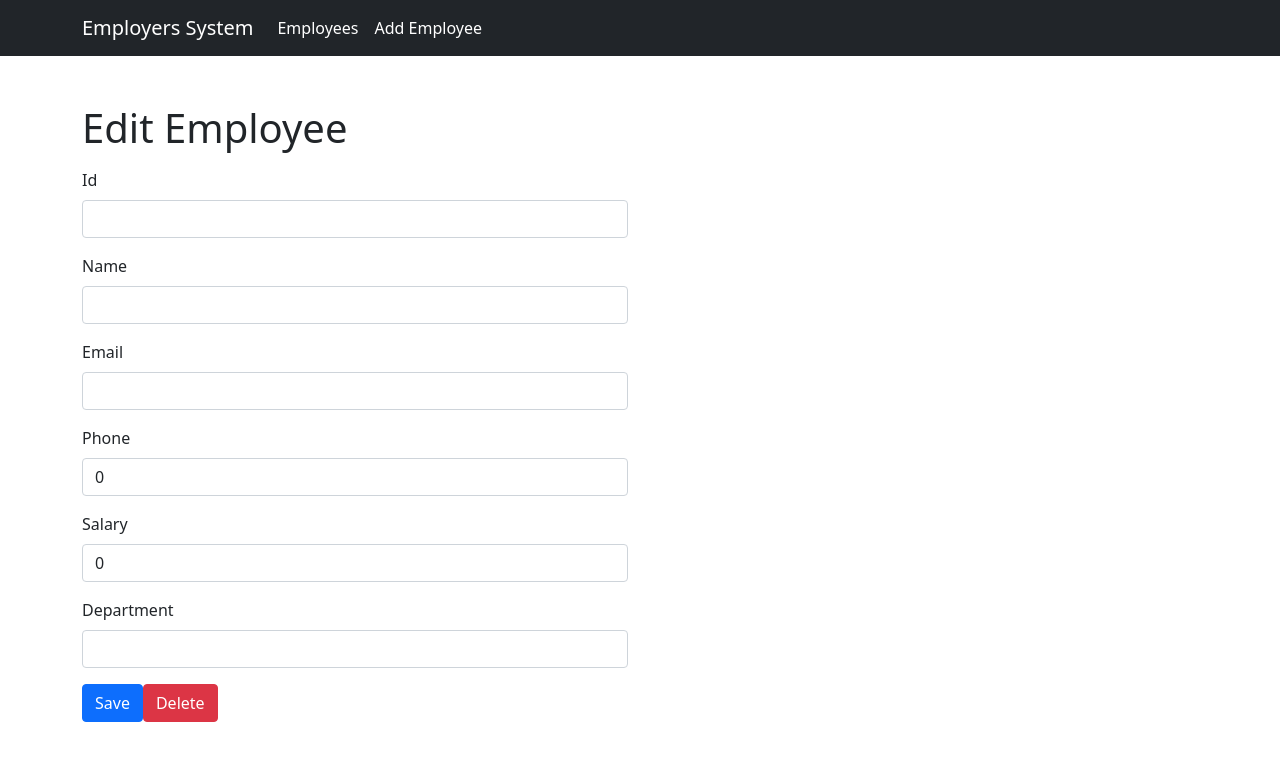
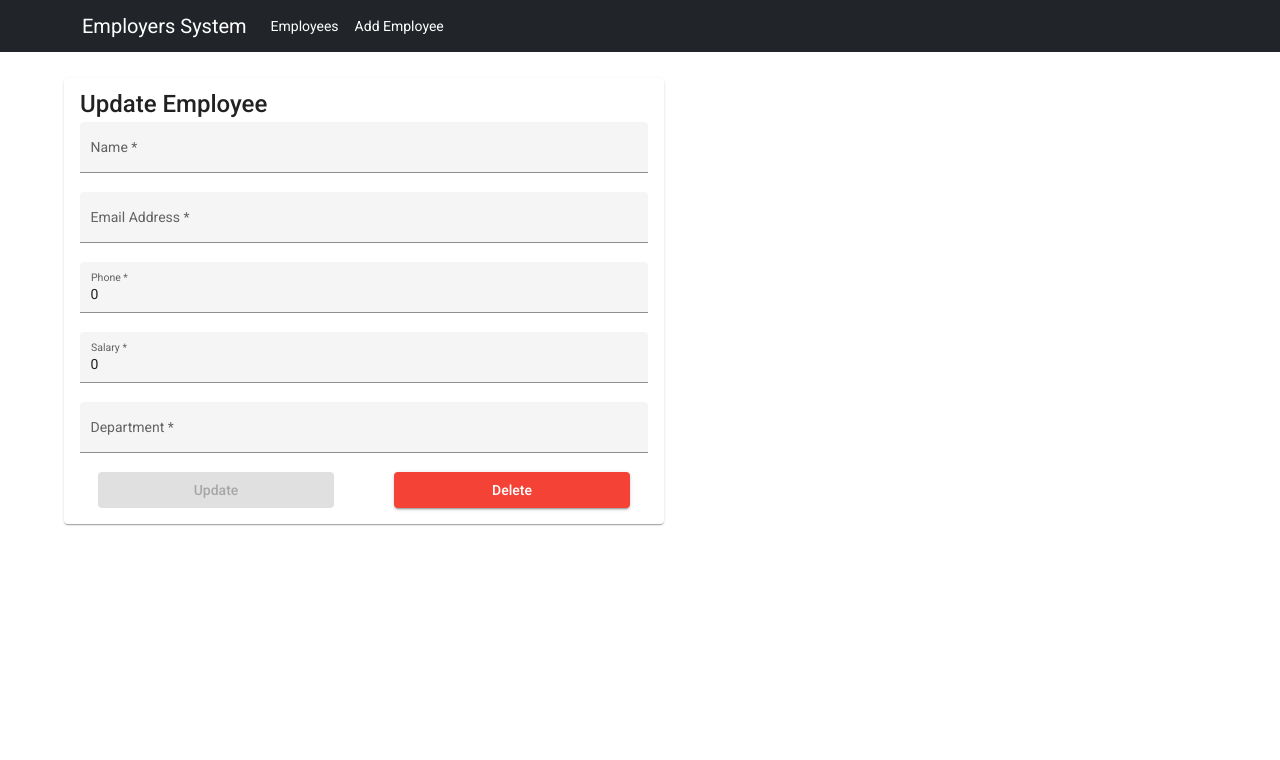
Before and after one commit to kossam/Employers.UI, an Angular app: page /employees/edit/1 in a window 1280 px wide. Shown: the top 760 px of the page. Built offline with nearby package versions, Linux system fonts and the light colour scheme; no server answers.

Commit message:
form validation

```diff
--- a/angular.json
+++ b/angular.json
@@ -30,6 +30,7 @@
               "src/assets"
             ],
             "styles": [
+              "./node_modules/@angular/material/prebuilt-themes/indigo-pink.css",
               "src/styles.css"
             ],
             "scripts": []
@@ -97,6 +98,7 @@
               "src/assets"
             ],
             "styles": [
+              "./node_modules/@angular/material/prebuilt-themes/indigo-pink.css",
               "src/styles.css"
             ],
             "scripts": []
--- a/package.json
+++ b/package.json
@@ -11,10 +11,12 @@
   "private": true,
   "dependencies": {
     "@angular/animations": "~13.1.0",
+    "@angular/cdk": "^13.3.9",
     "@angular/common": "~13.1.0",
     "@angular/compiler": "~13.1.0",
     "@angular/core": "~13.1.0",
     "@angular/forms": "~13.1.0",
+    "@angular/material": "^13.3.9",
     "@angular/platform-browser": "~13.1.0",
     "@angular/platform-browser-dynamic": "~13.1.0",
     "@angular/router": "~13.1.0",
--- a/src/app/components/employees/add-employee/add-employee.component.css
+++ b/src/app/components/employees/add-employee/add-employee.component.css
@@ -0,0 +1,14 @@
+mat-card  {
+    min-width: 200px;
+    max-width: 600px;
+    width: 100%;
+    margin-left: 5%;
+    margin-top: 2%;
+  }
+
+  .example-full-width {
+    width: 100%;
+  }
+  button{
+    width: 100%;
+  }
--- a/src/app/components/employees/add-employee/add-employee.component.html
+++ b/src/app/components/employees/add-employee/add-employee.component.html
@@ -1,54 +1,46 @@
-<div class="container my-5">
-    <h1 class="mb-3">Add Employee</h1>
-    <div class="row">
-        <div class="col-6">
-            <form #form="ngForm" (ngSubmit)="form.form.valid && addEmployee()" novalidate>
-                <div class="mb-3">
-                  <label for="name" class="form-label">Name</label>
-                  <input type="text" class="form-control" id="name" name="name" [(ngModel)]="addEmployeeRequest.name"
-                  #name="ngModel" [ngClass]="{ 'is-invalid': form.submitted && name.invalid }" required>
-                  <div *ngIf="form.submitted && name.invalid" class="invalid-feedback">
-                    <div *ngIf="name.errors?.required">First Name is required</div>
-                </div>
-                </div>
-                <div class="mb-3">
-                    <label for="email" class="form-label">Email</label>
-                    <input type="email" class="form-control" id="email" name="email" [(ngModel)] ="addEmployeeRequest.email"
-                    #email="ngModel" [ngClass]="{ 'is-invalid': form.submitted && email.invalid }" required
-                    >
-                    <div *ngIf="form.submitted && email.invalid" class="invalid-feedback">
-                      <div *ngIf="email.errors?.required">Email is required</div>
-                  </div>
-                  </div>
-                  <div class="mb-3">
-                    <label for="phone" class="form-label">Phone</label>
-                    <input type="number" class="form-control" id="phone" name="phone" [(ngModel)] ="addEmployeeRequest.phone"
-                    #phone="ngModel" [ngClass]="{ 'is-invalid': form.submitted && phone.invalid }" required
-                    >
-                    <div *ngIf="form.submitted && phone.invalid" class="invalid-feedback">
-                      <div *ngIf="phone.errors?.required">Phone is required</div>
-                  </div>
-                  </div>
-                  <div class="mb-3">
-                    <label for="salary" class="form-label">Salary</label>
-                    <input type="number" class="form-control" id="salary" name="salary" [(ngModel)] ="addEmployeeRequest.salary"
-                    #salary="ngModel" [ngClass]="{ 'is-invalid': form.submitted && salary.invalid }" required
-                    >
-                    <div *ngIf="form.submitted && salary.invalid" class="invalid-feedback">
-                      <div *ngIf="salary.errors?.required">Salary is required</div>
-                  </div>
-                  </div>
-                  <div class="mb-3">
-                    <label for="department" class="form-label">Department</label>
-                    <input type="text" class="form-control" id="department" name="department" [(ngModel)] ="addEmployeeRequest.department"
-                    #department="ngModel" [ngClass]="{ 'is-invalid': form.submitted && department.invalid }" required
-                    >
-                    <div *ngIf="form.submitted && department.invalid" class="invalid-feedback">
-                      <div *ngIf="department.errors?.required">Department Name is required</div>
-                  </div>
-                  </div>
-                <button type="submit" class="btn btn-primary">Save</button>
-              </form>
-        </div>
-    </div>
-</div>
+<mat-card>
+  <mat-card-title>Add Employee</mat-card-title>
+  <mat-card-content>
+    <form [formGroup]="addEmployeeForm" (ngSubmit)="addEmployee()" class="example-form">
+
+      <mat-form-field class="example-full-width" appearance="fill">
+        <mat-label>Name</mat-label>
+        <input matInput formControlName="name" placeholder="kossam" minlength="5" maxlength="30" required>
+        <mat-error *ngIf="f.name.errors?.required">Name is required</mat-error>
+        <mat-error *ngIf="f.name.errors?.minlength">Minimum Length is 5 characters</mat-error>
+      </mat-form-field>
+
+      <mat-form-field class="example-full-width" appearance="fill">
+        <mat-label>Email Address</mat-label>
+        <input matInput formControlName="email" placeholder="exapmle@gmail.com"
+          pattern="[a-zA-Z0-9.-_]{1,}@[a-zA-Z.-]{2,}[.]{1}[a-zA-Z]{2,}" required>
+        <mat-error *ngIf="f.email.errors?.required">Email is required</mat-error>
+        <mat-error *ngIf="f.email.errors?.pattern">Please enter a valid email address</mat-error>
+      </mat-form-field>
+
+      <mat-form-field class="example-full-width" appearance="fill">
+        <mat-label>Phone</mat-label>
+        <input matInput formControlName="phone" placeholder="+27777777777" pattern="^[0-9]{9}$" type="number" required>
+        <mat-error *ngIf="f.phone.errors?.required">Phone is required</mat-error>
+        <mat-error *ngIf="f.phone.errors?.pattern">Please enter a valid cell number</mat-error>
+      </mat-form-field>
+
+      <mat-form-field class="example-full-width" appearance="fill">
+        <mat-label>Salary</mat-label>
+        <input matInput formControlName="salary" minlength="4" placeholder="2000" required>
+        <mat-error *ngIf="f.salary.errors?.required">Salary is required</mat-error>
+        <mat-error *ngIf="f.salary.errors?.minlength">Minimum Salary Length is 4 characters</mat-error>
+      </mat-form-field>
+
+      <mat-form-field class="example-full-width" appearance="fill">
+        <mat-label>Department</mat-label>
+        <input matInput formControlName="department" minlength="5" maxlength="40" placeholder="Computer Science"
+          required>
+        <mat-error *ngIf="f.department.errors?.required">Department is required</mat-error>
+        <mat-error *ngIf="f.department.errors?.minlength">Minimum Length is 5 characters</mat-error>
+      </mat-form-field>
+
+      <button mat-raised-button color="primary" type="submit" [disabled]="!addEmployeeForm.valid">Save</button>
+    </form>
+  </mat-card-content>
+</mat-card>
--- a/src/app/components/employees/add-employee/add-employee.component.ts
+++ b/src/app/components/employees/add-employee/add-employee.component.ts
@@ -1,4 +1,5 @@
 import { Component, OnInit } from '@angular/core';
+import { FormBuilder, FormGroup, Validators } from '@angular/forms';
 import { Router } from '@angular/router';
 import { Employee } from 'src/app/models/employee.model';
 import { EmployeesService } from 'src/app/services/employees.service';
@@ -10,6 +11,9 @@ import { EmployeesService } from 'src/app/services/employees.service';
 })
 export class AddEmployeeComponent implements OnInit {
 
+  addEmployeeForm!: FormGroup;
+  submitted = false;
+
   addEmployeeRequest: Employee ={
     id: '',
     name: '',
@@ -20,12 +24,26 @@ export class AddEmployeeComponent implements OnInit {
 
   }
 
-  constructor(private employeesService: EmployeesService, private router: Router) { }
+  constructor(private employeesService: EmployeesService, private router: Router, private formBuilder: FormBuilder) { }
 
   ngOnInit(): void {
+    this.addEmployeeForm = this.formBuilder.group({
+      id: [''],
+      name: ['', Validators.required],
+      email: ['', Validators.required],
+      phone: ['', Validators.required],
+      salary: ['', Validators.required],
+      department: ['', Validators.required]
+    });
+  }
+  get f() {
+    return this.addEmployeeForm.controls;
   }
   addEmployee(){
-    this.employeesService.addEmployee(this.addEmployeeRequest).subscribe((response)=>{
+    if (this.addEmployeeForm.invalid) {
+      return
+    }
+    this.employeesService.addEmployee(this.addEmployeeForm.value).subscribe((response)=>{
       console.log(response)
       alert("Successfully added an Employee");
       this.router.navigate(['employees']);
--- a/src/app/components/employees/edit-employee/edit-employee.component.css
+++ b/src/app/components/employees/edit-employee/edit-employee.component.css
@@ -0,0 +1,17 @@
+mat-card  {
+    min-width: 200px;
+    max-width: 600px;
+    width: 100%;
+    margin-left: 5%;
+    margin-top: 2%;
+  }
+
+  .example-full-width {
+    width: 100%;
+  }
+  button{
+    width: 40%;
+  }
+  .row{
+    justify-content: space-around;
+  }
--- a/src/app/components/employees/edit-employee/edit-employee.component.html
+++ b/src/app/components/employees/edit-employee/edit-employee.component.html
@@ -1,35 +1,51 @@
-<div class="container my-5">
-    <h1 class="mb-3">Edit Employee</h1>
-    <div class="row">
-        <div class="col-6">
-            <form #form="ngForm" (ngSubmit)="updateEmployee()">
-                <div class="mb-3">
-                    <label for="id" class="form-label">Id</label>
-                    <input type="text" class="form-control" id="id" name="id" [(ngModel)]="employeeDetails.id">
-                  </div>
-                <div class="mb-3">
-                  <label for="name" class="form-label">Name</label>
-                  <input type="text" class="form-control" id="name" name="name" [(ngModel)]="employeeDetails.name">
-                </div>
-                <div class="mb-3">
-                    <label for="email" class="form-label">Email</label>
-                    <input type="email" class="form-control" id="email" name="email" [(ngModel)]="employeeDetails.email">
-                  </div>
-                  <div class="mb-3">
-                    <label for="phone" class="form-label">Phone</label>
-                    <input type="number" class="form-control" id="phone" name="phone" [(ngModel)]="employeeDetails.phone">
-                  </div>
-                  <div class="mb-3">
-                    <label for="salary" class="form-label">Salary</label>
-                    <input type="number" class="form-control" id="salary" name="salary" [(ngModel)]="employeeDetails.salary">
-                  </div>
-                  <div class="mb-3">
-                    <label for="department" class="form-label">Department</label>
-                    <input type="text" class="form-control" id="department" name="department" [(ngModel)]="employeeDetails.department">
-                  </div>
-                <button type="submit" class="btn btn-primary">Save</button>
-                <button type="submit" class="btn btn-danger" (click)="deleteEmployee()">Delete</button>
-              </form>
-        </div>
-    </div>
-</div>
+<mat-card>
+  <mat-card-title>Update Employee</mat-card-title>
+  <mat-card-content>
+    <form [formGroup]="addEmployeeForm" (ngSubmit)="updateEmployee()" class="example-form">
+
+      <mat-form-field class="example-full-width" appearance="fill">
+        <mat-label>Name</mat-label>
+        <input matInput formControlName="name" placeholder="kossam" minlength="5" maxlength="30"
+          [(ngModel)]="employeeDetails.name" required>
+        <mat-error *ngIf="f.name.errors?.required">Name is required</mat-error>
+        <mat-error *ngIf="f.name.errors?.minlength">Minimum Length is 5 characters</mat-error>
+      </mat-form-field>
+
+      <mat-form-field class="example-full-width" appearance="fill">
+        <mat-label>Email Address</mat-label>
+        <input matInput formControlName="email" placeholder="exapmle@gmail.com"
+          pattern="[a-zA-Z0-9.-_]{1,}@[a-zA-Z.-]{2,}[.]{1}[a-zA-Z]{2,}" [(ngModel)]="employeeDetails.email" required>
+        <mat-error *ngIf="f.email.errors?.required">Email is required</mat-error>
+        <mat-error *ngIf="f.email.errors?.pattern">Please enter a valid email address</mat-error>
+      </mat-form-field>
+
+      <mat-form-field class="example-full-width" appearance="fill">
+        <mat-label>Phone</mat-label>
+        <input matInput formControlName="phone" placeholder="+27777777777" pattern="^[0-9]{9}$" type="number"
+          [(ngModel)]="employeeDetails.phone" required>
+        <mat-error *ngIf="f.phone.errors?.required">Phone is required</mat-error>
+        <mat-error *ngIf="f.phone.errors?.pattern">Please enter a valid cell number</mat-error>
+      </mat-form-field>
+
+      <mat-form-field class="example-full-width" appearance="fill">
+        <mat-label>Salary</mat-label>
+        <input matInput formControlName="salary" minlength="4" placeholder="2000" [(ngModel)]="employeeDetails.salary"
+          required>
+        <mat-error *ngIf="f.salary.errors?.required">Salary is required</mat-error>
+        <mat-error *ngIf="f.salary.errors?.minlength">Minimum Salary Length is 4 characters</mat-error>
+      </mat-form-field>
+
+      <mat-form-field class="example-full-width" appearance="fill">
+        <mat-label>Department</mat-label>
+        <input matInput formControlName="department" minlength="5" maxlength="40" placeholder="Computer Science"
+          [(ngModel)]="employeeDetails.department" required>
+        <mat-error *ngIf="f.department.errors?.required">Department is required</mat-error>
+        <mat-error *ngIf="f.department.errors?.minlength">Minimum Length is 5 characters</mat-error>
+      </mat-form-field>
+      <div class="row">
+        <button mat-raised-button color="primary" type="submit" [disabled]="!addEmployeeForm.valid">Update</button>
+        <button mat-raised-button color="warn" type="submit" (click)="deleteEmployee()">Delete</button>
+      </div>
+    </form>
+  </mat-card-content>
+</mat-card>
--- a/src/app/components/employees/employees-list/employees-list.component.html
+++ b/src/app/components/employees/employees-list/employees-list.component.html
@@ -3,18 +3,18 @@
     <table class="table" *ngIf="employees">
         <thead>
             <tr>
-                <th>Id</th>
+                <!-- <th>Id</th> -->
                 <th>Name</th>
                 <th>Email</th>
                 <th>Phone</th>
-                <th>Salary</th>
+                <th>Salary (R)</th>
                 <th>Department</th>
                 <th>Action</th>
             </tr>
         </thead>
         <tbody>
             <tr *ngFor="let employee of employees">
-                <td>{{employee.id}}</td>
+                <!-- <td>{{employee.id}}</td> -->
                 <td>{{employee.name}}</td>
                 <td>{{employee.email}}</td>
                 <td>{{employee.phone}}</td>
--- a/src/index.html
+++ b/src/index.html
@@ -8,8 +8,11 @@
   <link rel="icon" type="image/x-icon" href="favicon.ico">
   <link href="https://cdn.jsdelivr.net/npm/bootstrap@5.0.2/dist/css/bootstrap.min.css" rel="stylesheet" integrity="sha384-EVSTQN3/azprG1Anm3QDgpJLIm9Nao0Yz1ztcQTwFspd3yD65VohhpuuCOmLASjC" crossorigin="anonymous">
   <script src="https://cdn.jsdelivr.net/npm/bootstrap@5.0.2/dist/js/bootstrap.bundle.min.js" integrity="sha384-MrcW6ZMFYlzcLA8Nl+NtUVF0sA7MsXsP1UyJoMp4YLEuNSfAP+JcXn/tWtIaxVXM" crossorigin="anonymous"></script>
+  <link rel="preconnect" href="https://fonts.gstatic.com">
+  <link href="https://fonts.googleapis.com/css2?family=Roboto:wght@300;400;500&display=swap" rel="stylesheet">
+  <link href="https://fonts.googleapis.com/icon?family=Material+Icons" rel="stylesheet">
 </head>
-<body>
+<body class="mat-typography">
   <app-root></app-root>
 </body>
 </html>
--- a/src/styles.css
+++ b/src/styles.css
@@ -1 +1,4 @@
 /* You can add global styles to this file, and also import other style files */
+
+html, body { height: 100%; }
+body { margin: 0; font-family: Roboto, "Helvetica Neue", sans-serif; }
```
Also changed, not shown: src/app/app.module.ts (+13 -2 lines), src/app/components/employees/edit-employee/edit-employee.component.ts (+16 -2 lines), 1 other file (tests, documents, lock files or other folders).
